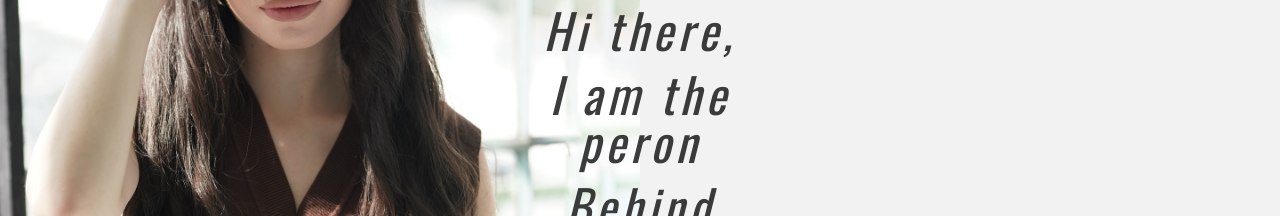
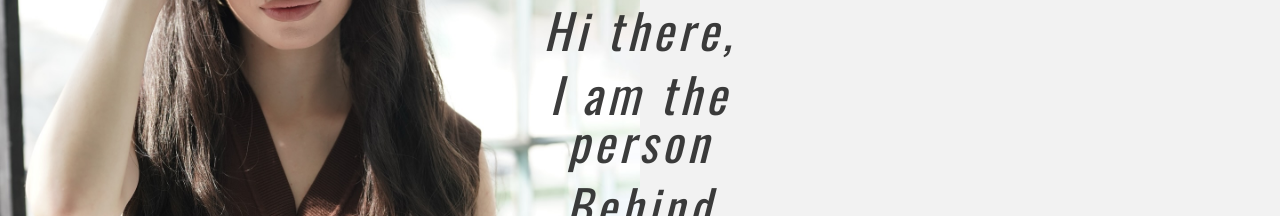
Before and after one commit to SonaArakelova/evolve, a Next.js app: page / in a window 1280 px wide. Shown: the part 2903-3119 px from the top of the page. Built offline with nearby package versions, Linux system fonts and the light colour scheme.

Commit message:
grammar correction

```diff
--- a/component/Team.tsx
+++ b/component/Team.tsx
@@ -39,7 +39,7 @@ export function Team() {
                     transform -translate-x-1/2 -translate-y-1/2">
             <div className="flex flex-col space-y-4  text-5xl text-[#151515d5] bg-opacity-50 italic ">
               <span className="inline-block tracking-widest">Hi  there,</span>
-              <span className="inline-block tracking-widest">I am the peron</span>
+              <span className="inline-block tracking-widest">I am the person</span>
               <span className="inline-block tracking-widest">Behind  </span>
               <span className="inline-block tracking-widest">EVOLVE SMM </span>
             </div>
```
Also changed, not shown: public/Images/403969672_999874454644200_6874455427625801648_n.jpg (deleted).
